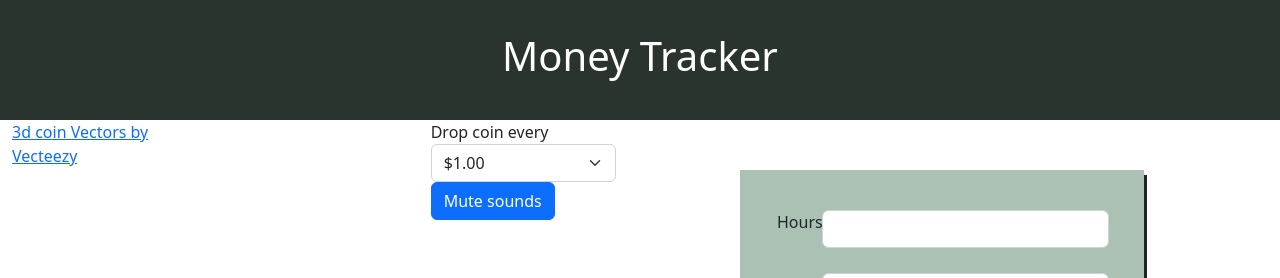
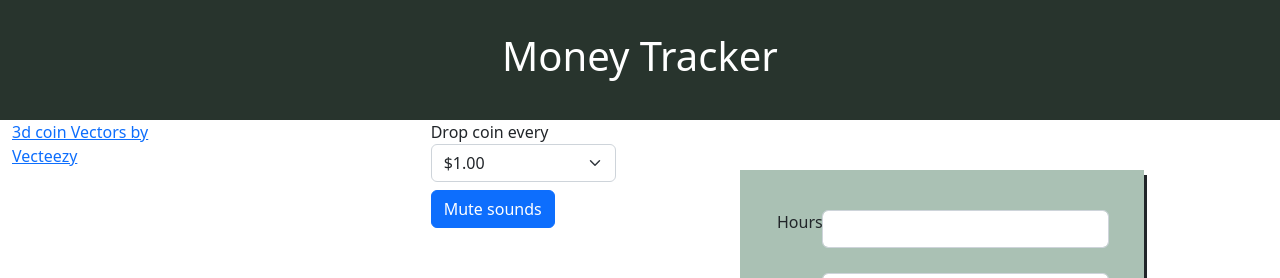
Before and after one commit to WarriorAchilles/Money-Tracker, a React (Create React App) app: page / in a window 1280 px wide. Shown: the top 278 px of the page. Built offline with nearby package versions, Linux system fonts and the light colour scheme; no server answers.

Commit message:
added margin to mute button

```diff
--- a/src/App.tsx
+++ b/src/App.tsx
@@ -63,7 +63,7 @@ function App() {
                   <option value="silver">$0.50</option>
                   <option value="bronze">$0.01</option>
                 </select>
-                <button className={"btn btn-" + (soundEnabled ? 'primary' : 'secondary')} onClick={toggleSound}>{soundEnabled ? 'Mute sounds' : 'Unmute sounds'}</button>
+                <button className={"btn my-2 btn-" + (soundEnabled ? 'primary' : 'secondary')} onClick={toggleSound}>{soundEnabled ? 'Mute sounds' : 'Unmute sounds'}</button>
               </div>
             </div>
             <div className="row">
```
